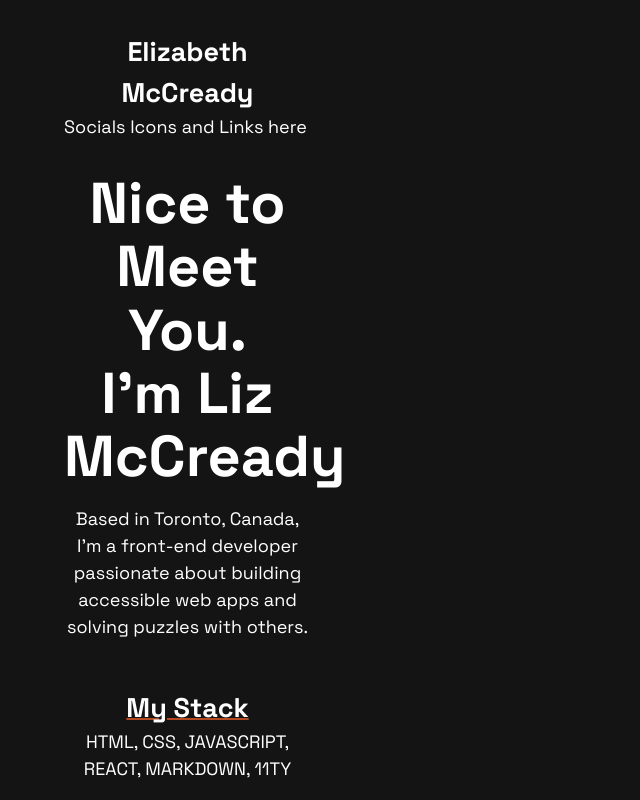
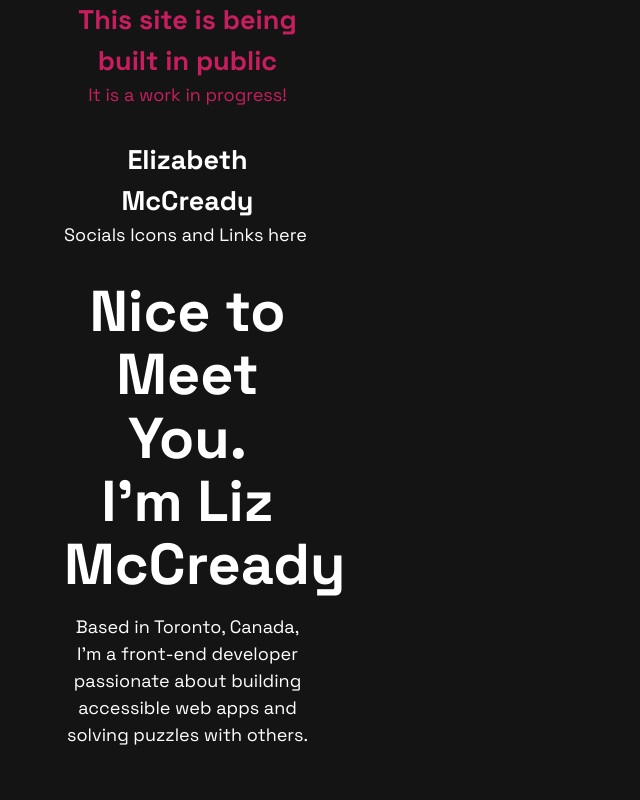
Before and after one commit to GingerKiwi/GingerKiwi.dev, a React (Vite) app: page / in a window 1280 px wide. Shown: the top 800 px of the page, without its empty margins (0-640 px from the left). Built offline with nearby package versions, Linux system fonts and the light colour scheme.

Commit message:
add BuildingInPublic.jsx and associated styles in App.css

```diff
--- a/src/App.css
+++ b/src/App.css
@@ -59,6 +59,11 @@ footer {
   padding: 2rem 0;
 }
 
+.section--building-in-public {
+  color: var(--clr-gk-accent-pink);
+  text-align: center;
+}
+
 /* UTILITY CLASSES */
 
 .text--align-center {
--- a/src/App.jsx
+++ b/src/App.jsx
@@ -6,12 +6,14 @@ import StackAndTools from './Components/StackAndTools'
 import ProjectCardsHardCoded from './Components/ProjectCards-HardCoded'
 import Socials from './Components/Socials'
 import ContactForm from './Components/ContactForm'
+import BuildingInPublic from './Components/BuildingInPublic'
 
 function App() {
 
   return (
     <>
       <div className="container">
+        <BuildingInPublic/>
         <Socials/>
         <Hero/>
         <StackAndTools/>
--- /dev/null
+++ b/src/Components/BuildingInPublic.jsx
@@ -0,0 +1,10 @@
+const BuildingInPublic = () => {
+    return (
+        <section className="section--building-in-public">
+            <h2>This site is being built in public</h2>
+            <p>It is a work in progress!</p>
+        </section>
+    )
+}
+
+export default BuildingInPublic
```
